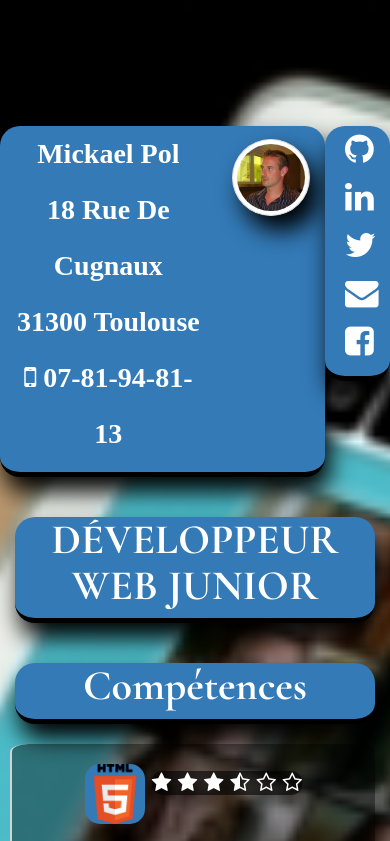
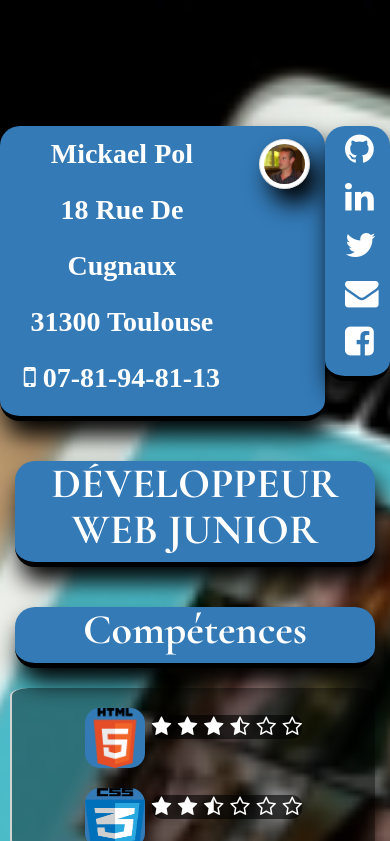
Before and after one commit to mickaelpol/cv-bootstrap, a website: page index.html in a window 390 px wide. Shown: the top 841 px of the page. Drawn offline with nearby package versions, Linux system fonts and the light colour scheme; a web font is replaced by a local one.

Commit message:
modif responsive telephone

```diff
--- a/index.html
+++ b/index.html
@@ -23,7 +23,7 @@
 			<div class="container">
 				<ul class="nav navbar-text navbar-left">
 					<h4 class="text-center text-capitalize rappel">développeur web junior <br>
-						école du numérique carcassone</h4>
+						école du numérique carcassonne</h4>
 					</ul>
 				</div>
 			</div>
@@ -50,7 +50,7 @@
 		<div class="row">
 			<div class="col-lg-6 col-md-10 col-sm-10 col-xs-10 ">
 				<div class="row encadrement bg-primary">
-					<div class="col-lg-6 col-md-6 col-xs-8 col-sm-8">
+					<div class="col-lg-6 col-md-6 col-xs-9 col-sm-9">
 						<ul class="presentation list-unstyled text-center text-capitalize">
 							<li>Mickael pol</li>
 							<li>18 Rue de cugnaux</li>
@@ -59,7 +59,7 @@
 							</li>
 						</ul>
 					</div>
-					<div class="col-lg-3 col-md-3 col-xs-4  col-sm-4">
+					<div class="col-lg-3 col-md-3 col-xs-3  col-sm-3">
 						<img src="./image/photoprofil.jpeg" class="img-responsive img-thumbnail img-circle">
 					</div>
 				</div>
```
